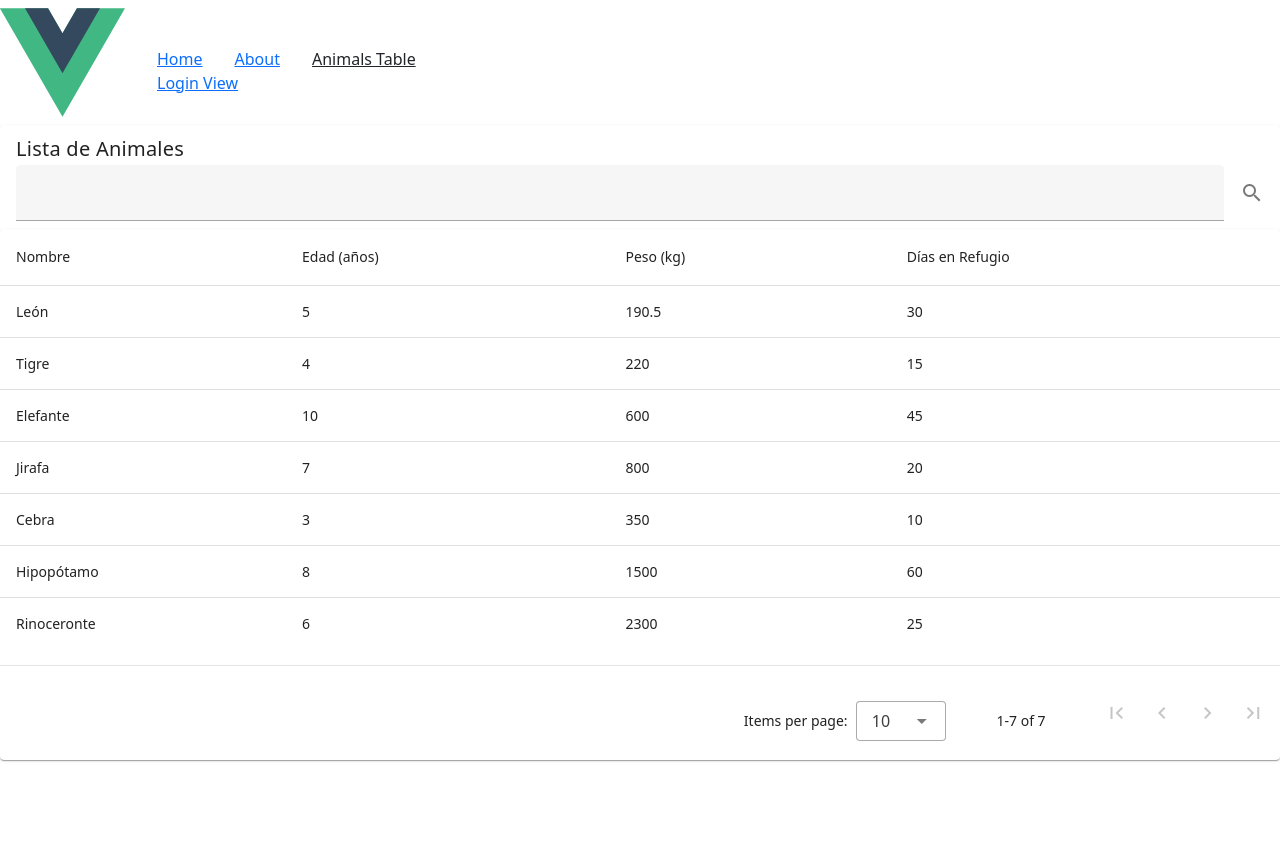
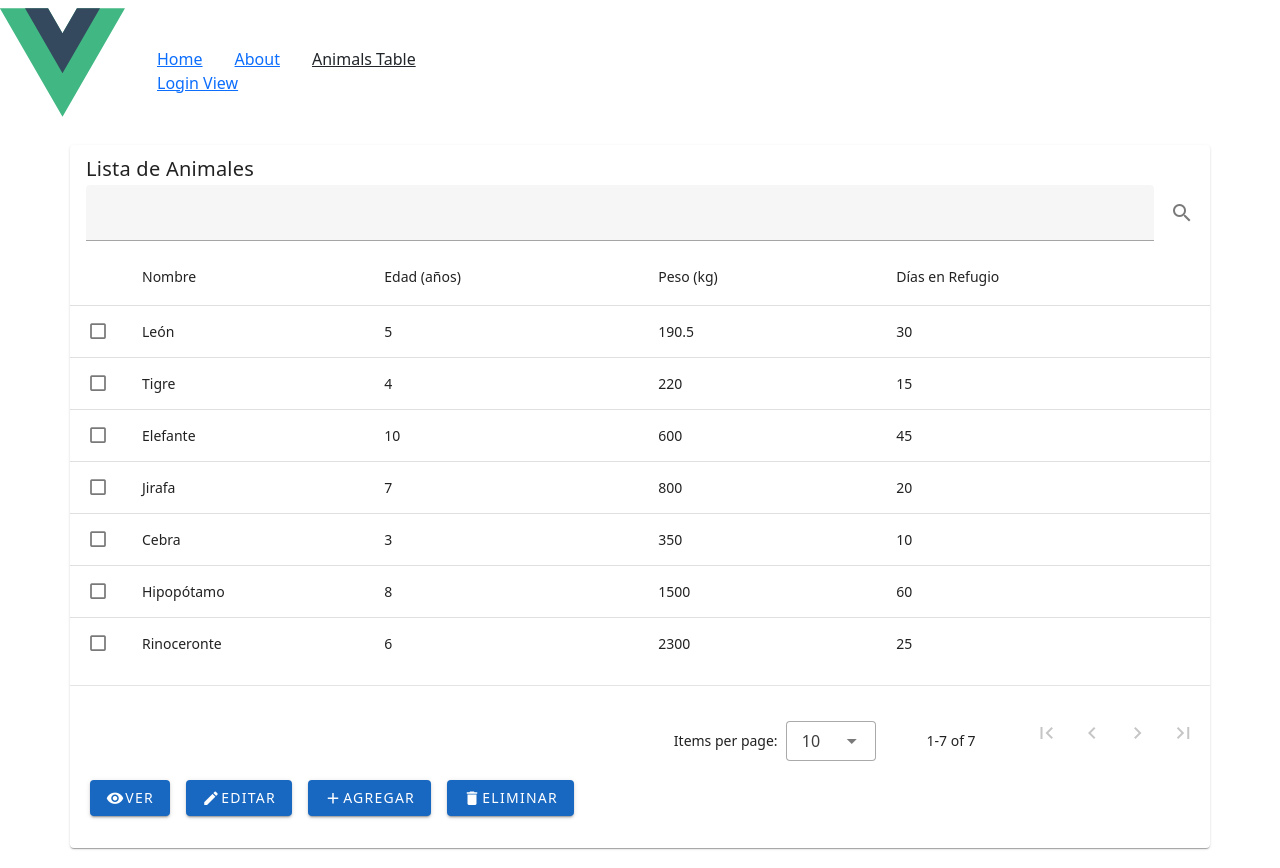
Before and after one commit to cStoneDev/zoo_frontend, a Vue app: page /animals in a window 1280 px wide. Before the commit the page ends 800 px from the top, so only its background shows below. Built offline with nearby package versions, Linux system fonts and the light colour scheme.

Commit message:
update&feat: Added some major changes and styles to the table. Added buttons to manage CRUD operations (need more forms for them)

```diff
--- a/src/components/table/Table.vue
+++ b/src/components/table/Table.vue
@@ -1,5 +1,5 @@
 <template>
-  <v-card>
+  <v-card class="container justify-content-center mt-5 mb-5">
     <v-card-title>
       <span class="headline">{{ title }}</span>
       <v-spacer></v-spacer>
@@ -12,26 +12,76 @@
       ></v-text-field>
     </v-card-title>
 
+    <!-- Tabla de Datos -->
     <v-data-table
       :headers="headers"
       :items="items"
       :search="search"
+      :hover="true"
+      select-strategy="single"
+      show-select
       item-key="id"
-      class="elevation-1"
+      @click:row="selectItem"
     >
       <template v-slot:no-data>
         <v-alert>No hay datos disponibles.</v-alert>
       </template>
+      <template
+        v-slot:item.data-table-select="{
+          internalItem,
+          isSelected,
+          toggleSelect,
+        }"
+      >
+        <v-checkbox-btn
+          :model-value="isSelected(internalItem)"
+          color="primary"
+          @update:model-value="toggleSelect(internalItem)"
+        ></v-checkbox-btn>
+      </template>
     </v-data-table>
+
+    <div class="container-fluid mb-8 justify-content-start">
+      <v-btn
+        v-for="button in buttons"
+        :key="button.text"
+        class="mx-2"
+        color="primary"
+        @click="handleAction(button.mode)"
+      >
+        <v-icon left>{{ button.icon }}</v-icon>
+        {{ button.text }}
+      </v-btn>
+    </div>
+
+    <!-- Diálogo Genérico -->
+    <v-dialog v-model="dialog" max-width="600">
+      <v-card>
+        <v-card-title>
+          <span class="headline">{{ dialogTitle }}</span>
+        </v-card-title>
+        <v-divider></v-divider>
+        <v-card-text>
+          <slot
+            name="dialog-content"
+            :item="selectedItem"
+            :mode="dialogMode"
+          ></slot>
+        </v-card-text>
+        <v-divider></v-divider>
+        <v-card-actions>
+          <v-btn text @click="dialog = false">Cancelar</v-btn>
+          <v-btn text color="surface-variant" variant="flat" @click="onSave">Continuar</v-btn>
+        </v-card-actions>
+      </v-card>
+    </v-dialog>
   </v-card>
 </template>
 
+<script setup>
+  import { ref } from "vue";
+  import { defineProps, defineEmits } from "vue";
 
-<script setup>
-import { ref } from 'vue';
-import { defineProps } from 'vue';
-
-// Define las props que espera el componente hijo
   defineProps({
     title: {
       type: String,
@@ -45,11 +95,39 @@ defineProps({
       type: Array,
       required: true,
     },
+    buttons: {
+      type: Array,
+      required: true,
+    },
   });
 
-const search = ref('');
+  const search = ref("");
+  const selectedItem = ref(null);
+  const dialog = ref(false);
+  const dialogMode = ref("");
+  const dialogTitle = ref("");
+
+  // Emitimos eventos al componente padre si es necesario
+  const emit = defineEmits(["update"]);
+
+  // Selecciona un ítem de la tabla
+  function selectItem(item) {
+    selectedItem.value = item;
+  }
+
+  // Maneja la acción de cada botón
+  function handleAction(mode) {
+    dialogMode.value = mode;
+    dialogTitle.value = mode.charAt(0).toUpperCase() + mode.slice(1);
+    dialog.value = true;
+  }
+
+  // Lógica cuando se guarda algo en el diálogo
+  function onSave() {
+    emit("update", { mode: dialogMode.value, item: selectedItem.value });
+    dialog.value = false;
+  }
 </script>
-
 
 <style scoped>
   /* Estilos personalizados si es necesario */
--- a/src/models/animals/AnimalsView.vue
+++ b/src/models/animals/AnimalsView.vue
@@ -3,29 +3,129 @@
     title="Lista de Animales"
     :items="animalData"
     :headers="animalHeaders"
-  />
+    :buttons="animalButtons"
+    @update="handleUpdate"
+  >
+    <template #dialog-content="{ item, mode }">
+      <AnimalFormEdit_View :item="item" :mode="mode" v-if="mode=='edit'||mode=='add'"/>
+      <AnimalFormDelete :item="item" :mode="mode" v-if="mode=='delete'"/>
+    </template>
+  </DataTable>
 </template>
 
 <script setup>
-import DataTable from '../../components/table/Table.vue';
-import { ref } from 'vue';
+  import DataTable from "../../components/table/Table.vue";
+  import AnimalFormEdit_View from "./components/AnimalFormEdit_View.vue";
+  import AnimalFormDelete from "./components/AnimalFormDelete.vue";
+  import { ref } from "vue";
 
   // Datos de animales
   const animalData = ref([
-  { id: 1, nombre: 'León', id_raza: 101, edad: 5, peso: 190.5, dias_refugio: 30 },
-  { id: 2, nombre: 'Tigre', id_raza: 102, edad: 4, peso: 220.0, dias_refugio: 15 },
-  { id: 3, nombre: 'Elefante', id_raza: 103, edad: 10, peso: 600.0, dias_refugio: 45 },
-  { id: 4, nombre: 'Jirafa', id_raza: 104, edad: 7, peso: 800.0, dias_refugio: 20 },
-  { id: 5, nombre: 'Cebra', id_raza: 105, edad: 3, peso: 350.0, dias_refugio: 10 },
-  { id: 6, nombre: 'Hipopótamo', id_raza: 106, edad: 8, peso: 1500.0, dias_refugio: 60 },
-  { id: 7, nombre: 'Rinoceronte', id_raza: 107, edad: 6, peso: 2300.0, dias_refugio: 25 },
+    {
+      id: 1,
+      nombre: "León",
+      id_raza: 101,
+      edad: 5,
+      peso: 190.5,
+      dias_refugio: 30,
+    },
+    {
+      id: 2,
+      nombre: "Tigre",
+      id_raza: 102,
+      edad: 4,
+      peso: 220.0,
+      dias_refugio: 15,
+    },
+    {
+      id: 3,
+      nombre: "Elefante",
+      id_raza: 103,
+      edad: 10,
+      peso: 600.0,
+      dias_refugio: 45,
+    },
+    {
+      id: 4,
+      nombre: "Jirafa",
+      id_raza: 104,
+      edad: 7,
+      peso: 800.0,
+      dias_refugio: 20,
+    },
+    {
+      id: 5,
+      nombre: "Cebra",
+      id_raza: 105,
+      edad: 3,
+      peso: 350.0,
+      dias_refugio: 10,
+    },
+    {
+      id: 6,
+      nombre: "Hipopótamo",
+      id_raza: 106,
+      edad: 8,
+      peso: 1500.0,
+      dias_refugio: 60,
+    },
+    {
+      id: 7,
+      nombre: "Rinoceronte",
+      id_raza: 107,
+      edad: 6,
+      peso: 2300.0,
+      dias_refugio: 25,
+    },
   ]);
 
   // Encabezados de la tabla
   const animalHeaders = ref([
-  { title: 'Nombre', value: 'nombre', sortable:'true' },
-  { title: 'Edad (años)', value: 'edad', sortable:'true' },
-  { title: 'Peso (kg)', value: 'peso', sortable:'true' },
-  { title: 'Días en Refugio', value: 'dias_refugio', sortable:'true'},
+    { title: "Nombre", value: "nombre", sortable: "true" },
+    { title: "Edad (años)", value: "edad", sortable: "true" },
+    { title: "Peso (kg)", value: "peso", sortable: "true" },
+    { title: "Días en Refugio", value: "dias_refugio", sortable: "true" },
   ]);
+
+  // Configuración de botones CRUD
+  const animalButtons = ref([
+    {
+      text: "Ver",
+      icon: "mdi-eye",
+      mode: "view",
+
+    },
+    {
+      text: "Editar",
+      icon: "mdi-pencil",
+      mode: "edit",
+
+    },
+    {
+      text: "Agregar",
+      icon: "mdi-plus",
+      mode: "add",
+
+    },
+    {
+      text: "Eliminar",
+      icon: "mdi-delete",
+      mode: "delete",
+    },
+  ]);
+
+// Manejo de actualizaciones desde el hijo
+function handleUpdate({ mode, item }) {
+  if (mode === 'add') {
+    animalData.value.push({ id: Date.now(), ...item });
+  } else if (mode === 'edit') {
+    const index = animalData.value.findIndex((data) => data.id === item.id);
+    if (index !== -1) animalData.value[index] = item;
+  } else if (mode === "delete") {
+      animalData.value = animalData.value.filter((data) => data.id !== item.id);
+    }
+}
+
+
+
 </script>
--- /dev/null
+++ b/src/models/animals/components/AnimalFormDelete.vue
@@ -0,0 +1,23 @@
+<template>
+  <p>
+    Esta acción es irrevertible!
+  </p>
+</template>
+
+<script setup>
+import { ref } from 'vue';
+import { defineProps} from 'vue';
+
+defineProps({
+  item: {
+    type: Object,
+    default: () => ({}),
+  },
+  mode: {
+    type: String,
+    required: true,
+  },
+});
+
+
+</script>
--- /dev/null
+++ b/src/models/animals/components/AnimalFormEdit_View.vue
@@ -0,0 +1,25 @@
+<template>
+  <v-form>
+    <v-text-field label="Nombre" required />
+    <v-text-field label="Edad (años)" type="number" required />
+    <v-text-field label="Peso (kg)" type="number" required />
+  </v-form>
+</template>
+
+<script setup>
+import { ref } from 'vue';
+import { defineProps} from 'vue';
+
+defineProps({
+  item: {
+    type: Object,
+    default: () => ({}),
+  },
+  mode: {
+    type: String,
+    required: true,
+  },
+});
+
+
+</script>
```
Lines whose indentation alone changed are shown as unchanged.
